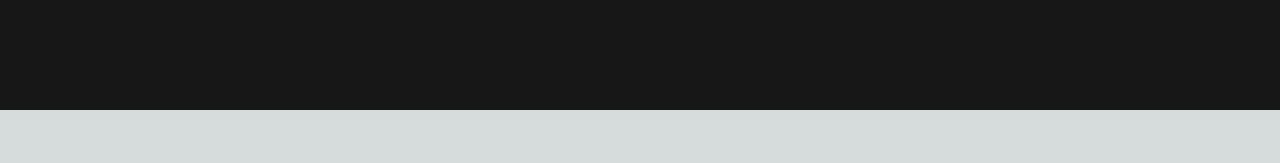
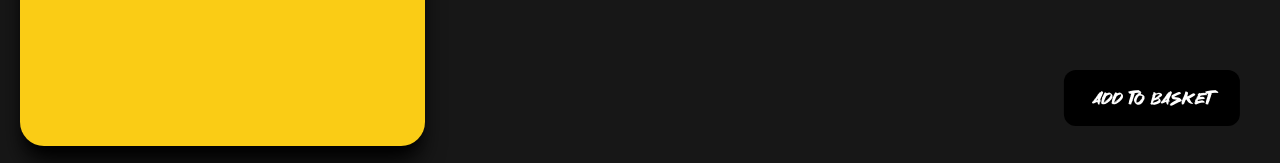
Before and after one commit to abdelkderboukert/CleaningCompanyWS, a Next.js app in the folder frontend/: page /shope/1/1 in a window 1280 px wide. Shown: the part 690-853 px from the top of the page. Before the commit the page ends 800 px from the top, so only its background shows below. Built offline with nearby package versions, Linux system fonts and the light colour scheme; no server answers.

Commit message:
"Updated frontend code: modified Content.jsx, added plant state and fetch in page.jsx, changed basket handling, and updated UI components"

```diff
--- a/frontend/src/app/auti/Content.jsx
+++ b/frontend/src/app/auti/Content.jsx
@@ -4,19 +4,17 @@ import { FiArrowRight, FiDelete } from "react-icons/fi";
 import Link from "next/link";
 import Basket from "./Basket";
 
-export default function Contentt({ children, basket }) {
+export default function Contentt({ basket }) {
   const [bas, setBas] = useState({})
   useEffect(() => {
     setBas(basket)
   }, [basket]);
 
   const handleDrag = (ids) => {
-    console.log("hi there");
     const storedBasket = JSON.parse(sessionStorage.getItem("basket"));
     const NewBasket = storedBasket.filter((id) => id !== ids);
     setBas(NewBasket);
     sessionStorage.setItem("basket", JSON.stringify(NewBasket));
-    console.log("2", JSON.parse(sessionStorage.getItem("basket")));
 
   };
   const [isHovred, setIsHovred] = useState(false)
@@ -26,7 +24,6 @@ export default function Contentt({ children, basket }) {
       onMouseLeave={() => setIsHovred(false)}
       className=" absolute flex flex-row h-fit w-full gap-2 top-0 right-0 text-3xl lg:text-4xl text-white"
     >
-      {/* {children} */}
       <Basket basket={bas} />
       <AnimatePresence>
         {isHovred && <Content basket={bas} handleDrag={handleDrag} />}
@@ -138,7 +135,6 @@ const ScheduleItem = ({ plant, onDrag }) => {
         <Link href="/shope/[id]" as={`/shope/${plant.category}/${plant.id}`}>
           <FiArrowRight />
         </Link>
-        {/* <div className="" onClick={() => onDrag(plant.id)}></div> */}
         <FiDelete onClick={() => onDrag(plant.id)} />
       </div>
     </motion.div>
--- a/frontend/src/app/shope/[id]/[ids]/page.jsx
+++ b/frontend/src/app/shope/[id]/[ids]/page.jsx
@@ -4,11 +4,24 @@ import ShiftingDropDown from '@/app/auti/ShiftingDropDown';
 import { motion } from 'framer-motion';
 import { useState, useEffect } from 'react';
 import Contentt from '@/app/auti/Content';
-import Basket from '@/app/auti/Basket';
+import ButtonRM from '@/app/auti/ButtonRM';
 
 export default function page({ params }) {
+
   const [basket, setBasket] = useState([]);
+  const [plant, setPlant] = useState([]);
 
+  useEffect(() => {
+    fetch(`http://localhost:8000/api/plant/?ids=${params.ids}`, {
+      method: "GET",
+    })
+      .then((response) => response.json())
+      .then((data) =>
+        // setBasket1((basket1) => [...basket1, ...data])
+        setPlant(data[0])
+      )
+      .catch((error) => console.error(error));
+  }, []);
   useEffect(() => {
     const storedBasket = sessionStorage.getItem("basket");
     if (storedBasket != null) {
@@ -21,12 +34,12 @@ export default function page({ params }) {
   }, []);
 
   const handleAddToBasket = (id) => {
-    const newBasket = [...basket, id];
+    const newBasket = [...JSON.parse(sessionStorage.getItem("basket")), id];
     setBasket(newBasket);
     sessionStorage.setItem("basket", JSON.stringify(newBasket));
   };
   return (
-    <div className="h-screen w-screen bg-neutral-900" content=" ">
+    <div className="h-max w-screen bg-neutral-900" content=" ">
       <div className=" w-full max-h-14">
         <motion.div
           className="mx-auto h-14 w-1/2 bg-black rounded-b-3xl justify-start p-8 text-neutral-200 md:justify-center"
@@ -56,10 +69,33 @@ export default function page({ params }) {
           animate={{ marginLeft: "calc( 75% )" }}
           transition={{ duration: 1 }}
         />
-        <Contentt basket={basket}>
-          {/* <Basket basket={basket} /> */}
-        </Contentt>
+        <Contentt basket={basket}>{/* <Basket basket={basket} /> */}</Contentt>
       </div>
+      <section className="h-screen w-screen p-5 grid grid-cols-1 sm:grid-cols-3 gap-3">
+        <div
+          className="sm:col-span-1 bg-yellow-400 h-full gap-3 rounded-3xl shadow-xl shadow-black"
+          style={{
+            backgroundImage: `http://localhost:8000${plant.photo}`,
+            backgroundSize: "cover",
+            backgroundPosition: "center",
+          }}
+        >
+          First column
+        </div>
+        <div class="flex sm:col-span-2 min-h-full h-max p-5">
+          <h1 className="text-7xl">{plant.name}</h1>
+          <div className="flex mt-auto ml-auto">
+            <ButtonRM>
+              <button
+                className="disabled"
+                onClick={() => handleAddToBasket(plant.id)}
+              >
+                add to basket
+              </button>
+            </ButtonRM>
+          </div>
+        </div>
+      </section>
     </div>
   );
 }
--- a/frontend/src/app/shope/[id]/page.jsx
+++ b/frontend/src/app/shope/[id]/page.jsx
@@ -27,7 +27,7 @@ export default function page({ params }) {
   }, []);
 
   const handleAddToBasket = (id) => {
-    const newBasket = [...basket, id];
+    const newBasket = [...JSON.parse(sessionStorage.getItem("basket")), id];
     setBasket(newBasket);
     sessionStorage.setItem("basket", JSON.stringify(newBasket));
   };
--- a/frontend/src/app/shope/page.jsx
+++ b/frontend/src/app/shope/page.jsx
@@ -38,9 +38,10 @@ export default function page() {
   }, []);
 
   const handleAddToBasket = (id) => {
-    const newBasket = [...basket, id];
+    const newBasket = [...JSON.parse(sessionStorage.getItem("basket")), id];
     setBasket(newBasket);
     sessionStorage.setItem("basket", JSON.stringify(newBasket));
+    console.table(JSON.parse(sessionStorage.getItem("basket")));
   };
 
   return (
@@ -117,9 +118,6 @@ const ListProd = ({ title, plants, id, handleAddToBasket }) => {
   const [hovered, setHovered] = useState(null);
   const handleMouseEnter = (index) => {
     setHovered(index);
-  };
-  const handleClick = (id) => {
-    window.location.href = `/shope/${id}`;
   };
 
   const handleMouseLeave = () => {
```
